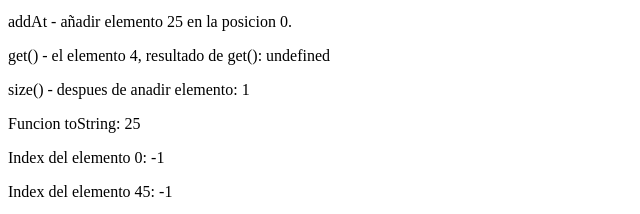
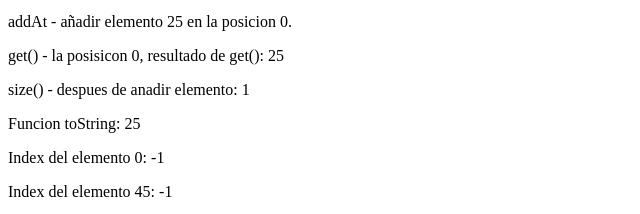
Before and after one commit to xabertum/DWEC03_Tarea01, a plain HTML site: page public_html/index.html in a window 1280 px wide. Shown: the part 216-430 px from the top of the page, 0-640 px from the left. Drawn offline with Linux system fonts and the light colour scheme.

Commit message:
minor changes

```diff
--- a/public_html/index.html
+++ b/public_html/index.html
@@ -42,7 +42,7 @@
             document.getElementById("addAt").innerHTML = "addAt - añadir elemento 25 en la posicion 0.";
             addAt(miLista,25,0);
 
-            document.getElementById("get").innerHTML = "get() - el elemento 4, resultado de get(): " + get(miLista,4);
+            document.getElementById("get").innerHTML = "get() - la posisicon 0, resultado de get(): " + get(miLista,0);
             document.getElementById("toString").innerHTML = "Funcion toString: " +  toString(miLista);
             document.getElementById("indexOf").innerHTML = "Index del elemento 0: " + indexOf(miLista,0);
             document.getElementById("lastIndex").innerHTML = "Index del elemento 45: " + lastIndexOf(miLista,45);
```
